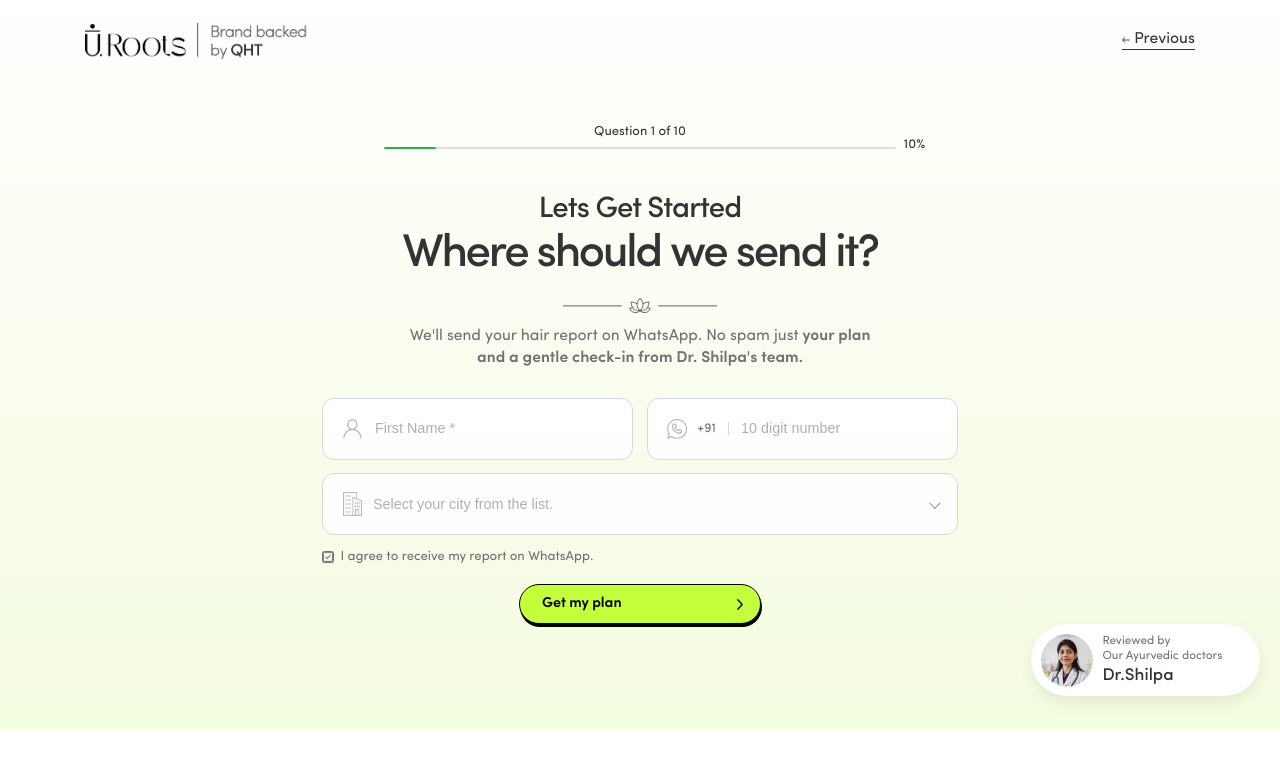
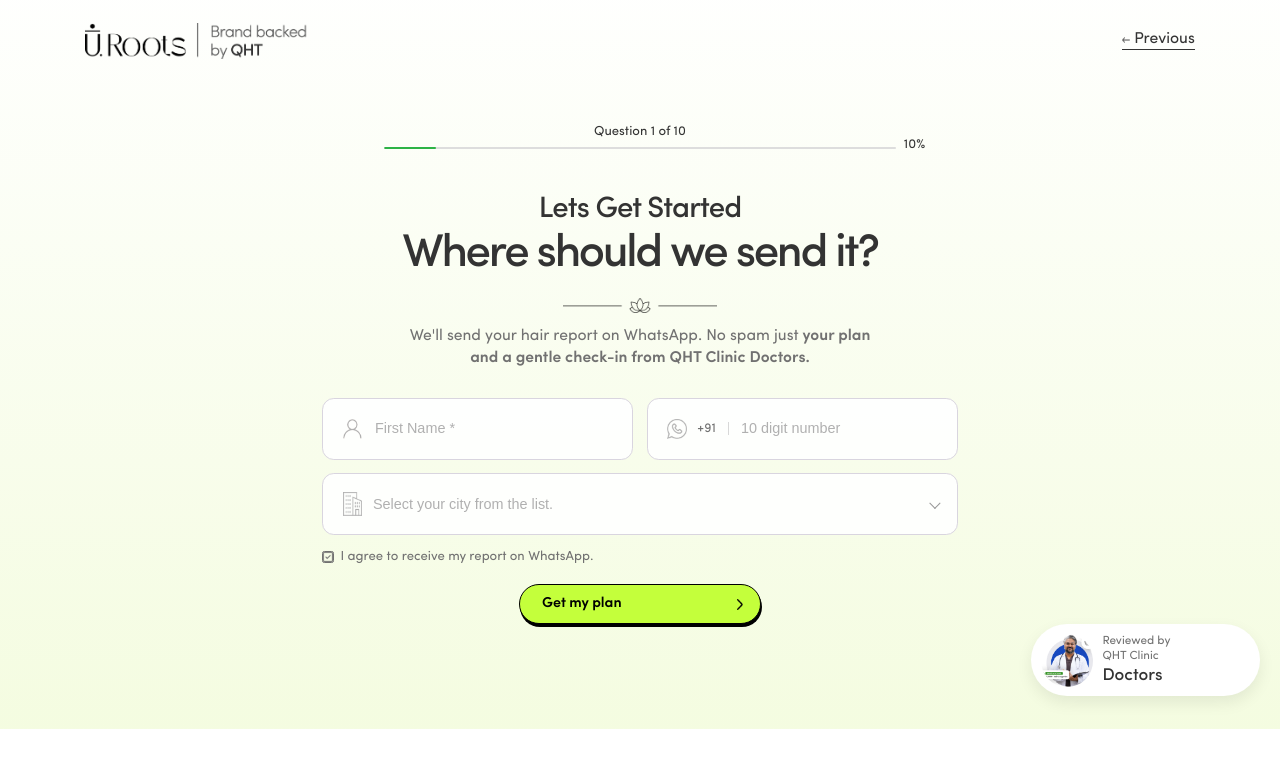
Before and after one commit to sumitwd-afk/new-hair-test, a Next.js app: page /plan in a window 1280 px wide. Shown: the top 768 px of the page. Built offline with nearby package versions, Linux system fonts and the light colour scheme.

Commit message:
Update doctor image and text to QHT Clinic Doctors

```diff
--- a/src/app/globals.css
+++ b/src/app/globals.css
@@ -591,6 +591,8 @@ section {
     height: 11.5rem;
     flex-shrink: 0;
     border-radius: 50%;
+    object-fit: cover;
+    object-position: center;
 }
 
 .review-card__copy {
@@ -919,6 +921,8 @@ section {
     height: 8rem;
     border-radius: 50%;
     flex-shrink: 0;
+    object-fit: cover;
+    object-position: center;
 }
 
 .doctor-capsule__copy {
--- a/src/components/common/DoctorCapsule.jsx
+++ b/src/components/common/DoctorCapsule.jsx
@@ -6,14 +6,14 @@ export default function DoctorCapsule({ className = "" }) {
     <aside className={`doctor-capsule ${className}`.trim()}>
       <Image
         src={drDpImage}
-        alt="Dr. Shilpa"
+        alt="QHT Clinic Doctors"
         className="doctor-capsule__avatar"
         priority
       />
       <div className="doctor-capsule__copy">
         <p>Reviewed by</p>
-        <span>Our Ayurvedic doctors</span>
-        <strong>Dr.Shilpa</strong>
+        <span>QHT Clinic</span>
+        <strong>Doctors</strong>
       </div>
     </aside>
   );
--- a/src/components/result/resultData.js
+++ b/src/components/result/resultData.js
@@ -43,10 +43,10 @@ export const resultOverview = {
     image: doctorImage,
     badgeIcon: greenTickIcon,
     badgeLabel: "Expert advice",
-    name: "Dr. Shila",
-    role: "Senior Doctor",
+    name: "QHT Clinic Doctors",
+    role: "Senior Dermatologists",
     description:
-      "PGDM Bangalore Govt Medical College, Dermatologist, Plastic Surgeon",
+      "Clinical specialists in advanced hair restoration, follicle rejuvenation, and personalized scalp therapies.",
   },
   causes: [
     { id: "protein-gap", label: "Protein Gap", icon: causeIconOne },
--- a/src/components/screens/PlanScreen.jsx
+++ b/src/components/screens/PlanScreen.jsx
@@ -93,7 +93,7 @@ export default function PlanScreen() {
 
             <p className="question-screen__copy plan-screen__copy">
               We&apos;ll send your hair report on WhatsApp. No spam just{" "}
-              <strong>your plan <br/> and a gentle check-in from Dr. Shilpa&apos;s team.</strong>
+              <strong>your plan <br/> and a gentle check-in from QHT Clinic Doctors.</strong>
             </p>
           </div>
 
```
Also changed, not shown: src/components/screens/Welcome.jsx (+2 -8 lines), src/images/dr-dp.png.
